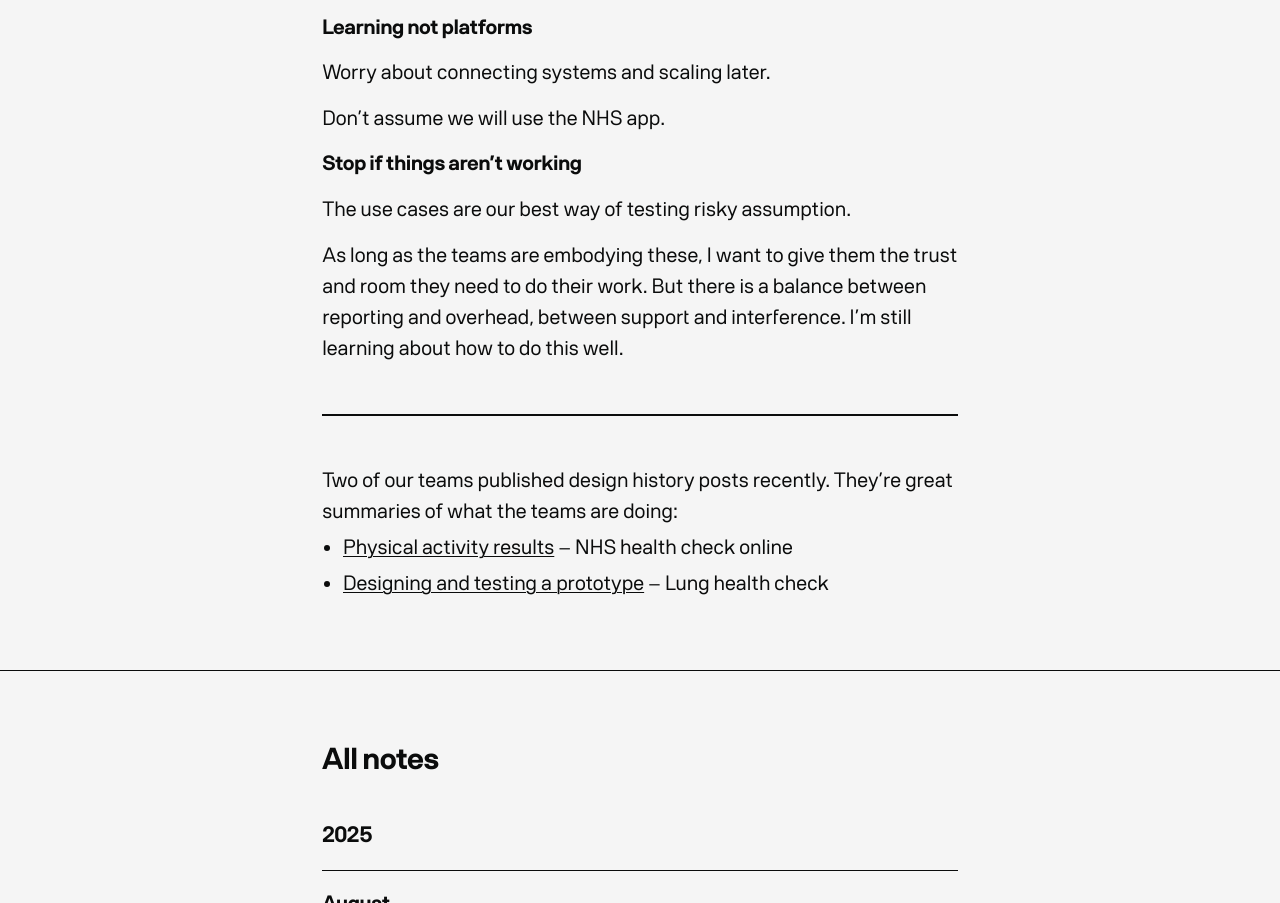
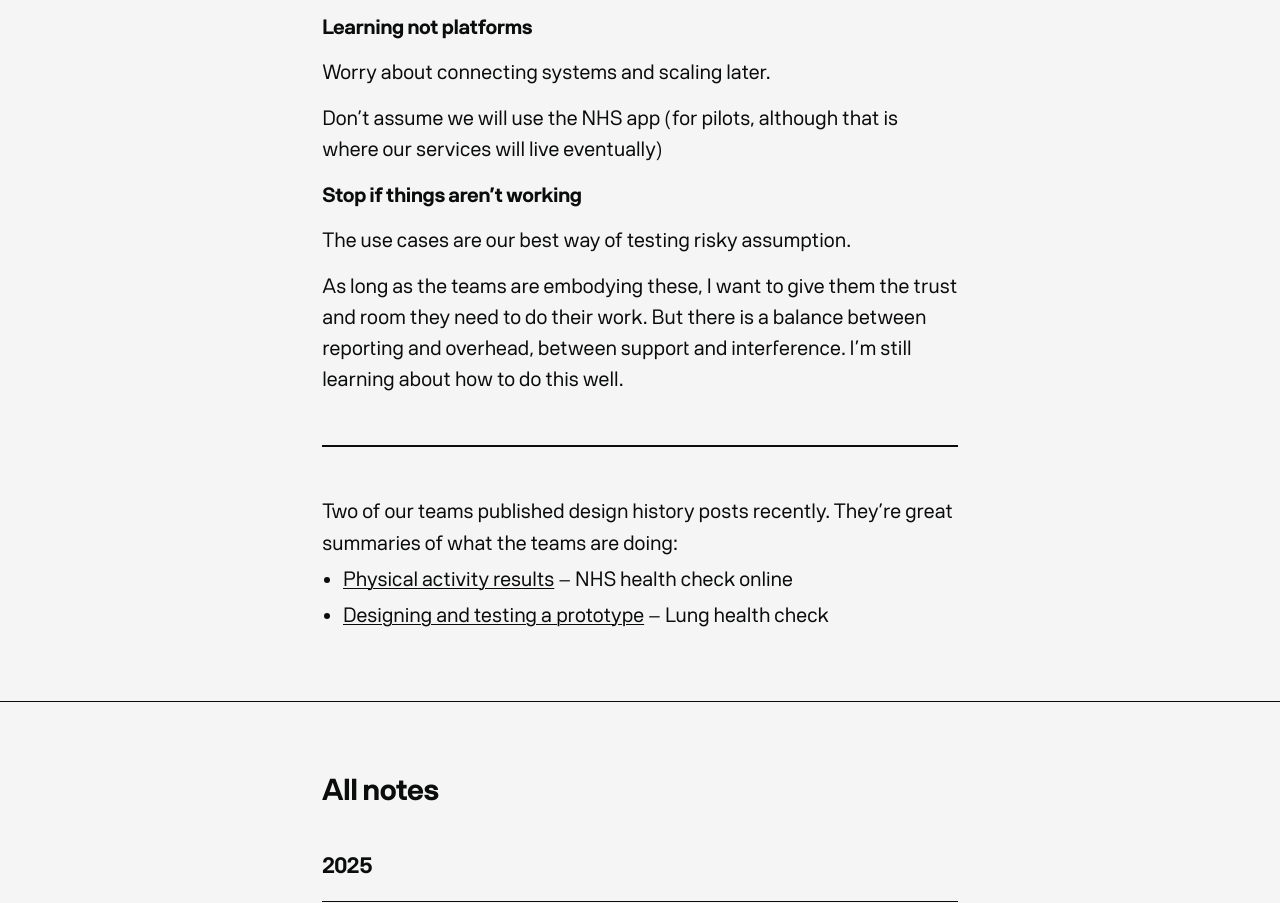
Before and after one commit to ralph-hawkins/ralphhawkins, an Eleventy site: page src/posts/weeknotes/2025-08-16-nexialist.md in a window 1280 px wide. Shown: the part 2401-3304 px from the top of the page. Built offline with nearby package versions, Linux system fonts and the light colour scheme; Eleventy itself is replaced by a stand-in of ours; files that its build step writes are made by us from their sources.

Commit message:
Update 2025-08-16-nexialist.md

```diff
--- a/src/posts/weeknotes/2025-08-16-nexialist.md
+++ b/src/posts/weeknotes/2025-08-16-nexialist.md
@@ -39,7 +39,7 @@ Focus on complete journeys for specific cases rather than scalable component par
 
 Worry about connecting systems and scaling later.
 
-Don’t assume we will use the NHS app.
+Don’t assume we will use the NHS app (for pilots, although that is where our services will live eventually)
 
 **Stop if things aren’t working**
 
```
